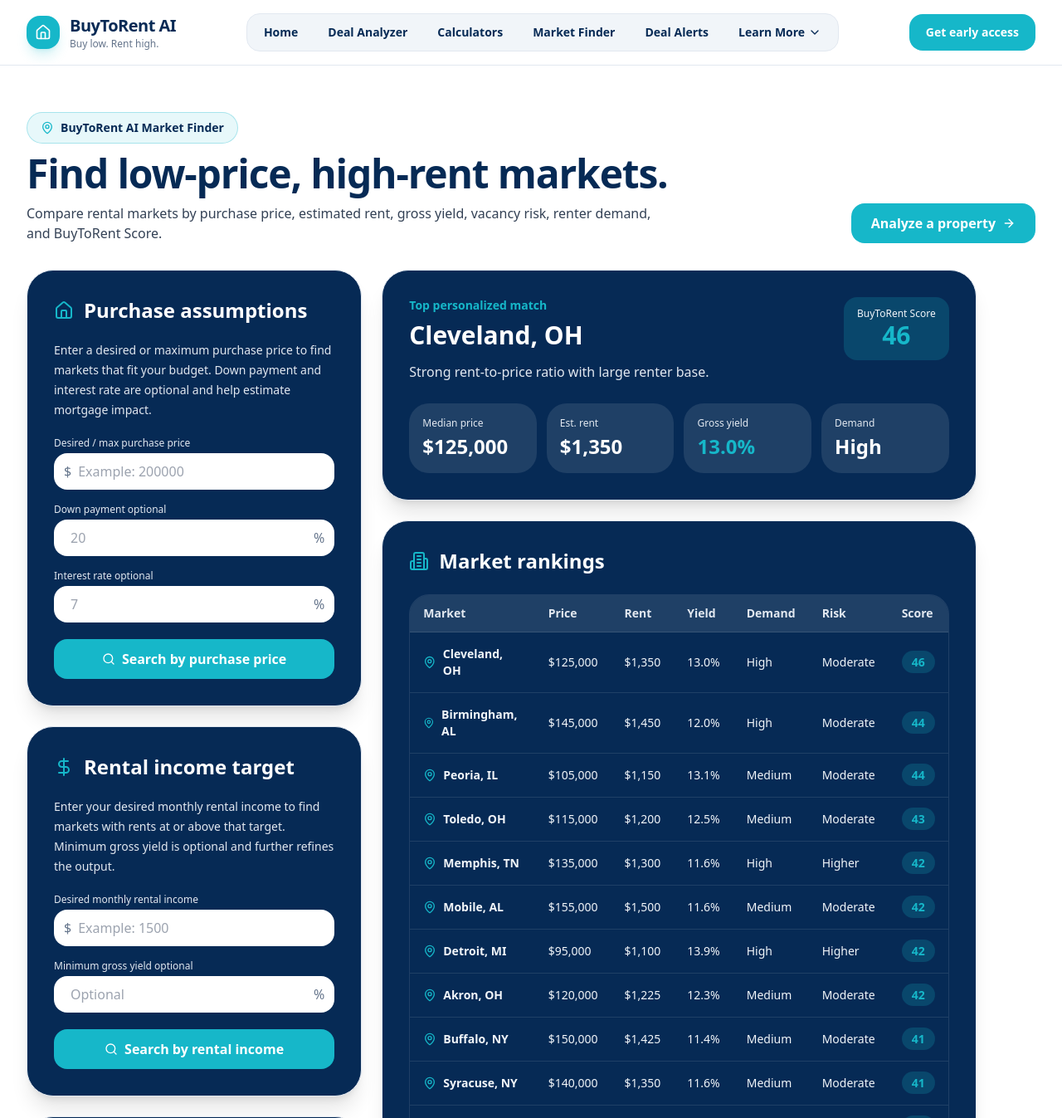
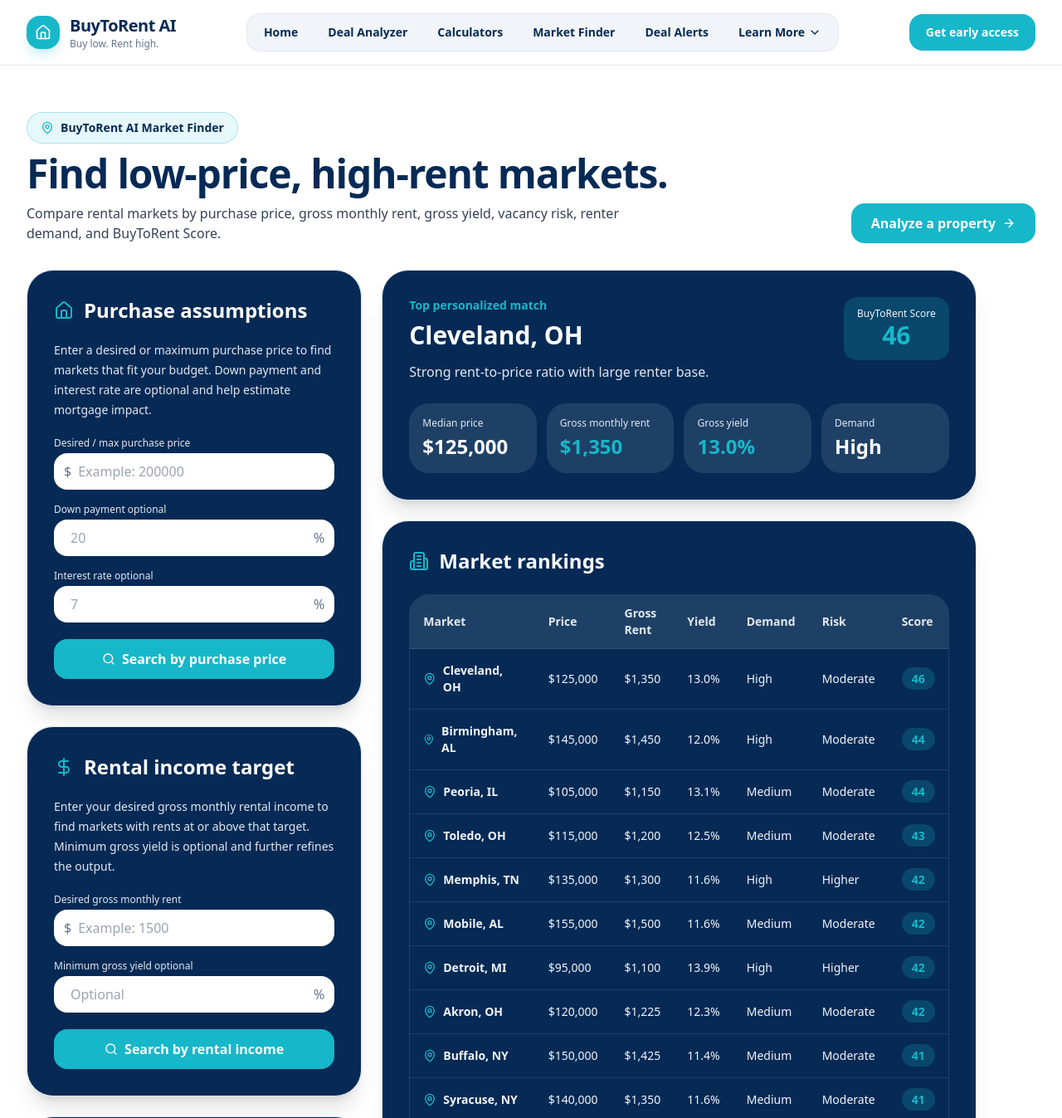
Before and after one commit to harvestarts-design/buytorentai, a Next.js app: page /markets in a window 1280 px wide. Shown: the top 1347 px of the page at 83% size. Built offline with nearby package versions, Linux system fonts and the light colour scheme.

Commit message:
Update Market Finder gross rent language

```diff
--- a/components/MarketFinder.tsx
+++ b/components/MarketFinder.tsx
@@ -256,13 +256,9 @@
           activeMinimumYield,
         });
 
-        const estimatedCashBeforeOtherExpenses =
-          monthlyPayment !== null ? market.rent - monthlyPayment : null;
-
         return {
           ...market,
           personalizedScore,
-          estimatedCashBeforeOtherExpenses,
           purchaseMatch:
             activePurchasePrice === null || market.price <= activePurchasePrice,
           rentMatch:
@@ -294,7 +290,6 @@
     activePurchasePrice,
     activeDesiredRent,
     activeMinimumYield,
-    monthlyPayment,
   ]);
 
   const topMarket = filteredAndRankedMarkets[0];
@@ -303,9 +298,9 @@
     activeSearchType === "purchase" && activePurchasePrice
       ? `Showing markets with median purchase prices at or below ${formatCurrency(
           activePurchasePrice
-        )}. Down payment and interest rate refine the estimated mortgage impact.`
+        )}. Down payment and interest rate are used only to estimate mortgage impact.`
       : activeSearchType === "rent" && activeDesiredRent
-      ? `Showing markets with estimated monthly rent at or above ${formatCurrency(
+      ? `Showing markets with estimated gross monthly rent at or above ${formatCurrency(
           activeDesiredRent
         )}${
           activeMinimumYield
@@ -328,7 +323,7 @@
           </h1>
 
           <p className="mt-3 max-w-3xl text-slate-700">
-            Compare rental markets by purchase price, estimated rent, gross
+            Compare rental markets by purchase price, gross monthly rent, gross
             yield, vacancy risk, renter demand, and BuyToRent Score.
           </p>
         </div>
@@ -434,14 +429,14 @@
             </div>
 
             <p className="mb-5 text-sm leading-6 text-slate-200">
-              Enter your desired monthly rental income to find markets with
+              Enter your desired gross monthly rental income to find markets with
               rents at or above that target. Minimum gross yield is optional and
               further refines the output.
             </p>
 
             <div className="grid gap-4">
               <Input
-                label="Desired monthly rental income"
+                label="Desired gross monthly rent"
                 value={rentInput}
                 onChange={setRentInput}
                 onEnter={runRentSearch}
@@ -476,7 +471,7 @@
                 </div>
 
                 <p className="text-sm leading-6 text-slate-200">
-                  Showing markets with estimated monthly rent at or above{" "}
+                  Showing markets with estimated gross monthly rent at or above{" "}
                   <span className="font-bold text-white">
                     {formatCurrency(activeDesiredRent)}
                   </span>
@@ -551,8 +546,9 @@
                 />
 
                 <Metric
-                  label="Est. rent"
+                  label="Gross monthly rent"
                   value={formatCurrency(topMarket.rent)}
+                  highlight
                 />
 
                 <Metric
@@ -561,20 +557,7 @@
                   highlight
                 />
 
-                <Metric
-                  label={monthlyPayment !== null ? "Rent minus mortgage" : "Demand"}
-                  value={
-                    monthlyPayment !== null &&
-                    topMarket.estimatedCashBeforeOtherExpenses !== null
-                      ? formatCurrency(topMarket.estimatedCashBeforeOtherExpenses)
-                      : topMarket.renterDemand
-                  }
-                  highlight={
-                    monthlyPayment !== null &&
-                    topMarket.estimatedCashBeforeOtherExpenses !== null &&
-                    topMarket.estimatedCashBeforeOtherExpenses > 0
-                  }
-                />
+                <Metric label="Demand" value={topMarket.renterDemand} />
               </div>
             </Card>
           ) : (
@@ -593,7 +576,9 @@
           <Card className="p-6 lg:p-8">
             <div className="mb-6 flex items-center gap-3">
               <Building2 className="h-6 w-6 text-[#16B7C9]" />
-              <h2 className="text-2xl font-black text-white">Market rankings</h2>
+              <h2 className="text-2xl font-black text-white">
+                Market rankings
+              </h2>
             </div>
 
             <div className="overflow-hidden rounded-3xl border border-white/10">
@@ -602,7 +587,7 @@
                   <tr>
                     <th className="px-4 py-3">Market</th>
                     <th className="px-4 py-3">Price</th>
-                    <th className="px-4 py-3">Rent</th>
+                    <th className="px-4 py-3">Gross Rent</th>
                     <th className="px-4 py-3">Yield</th>
                     <th className="px-4 py-3">Demand</th>
                     <th className="px-4 py-3">Risk</th>
```
